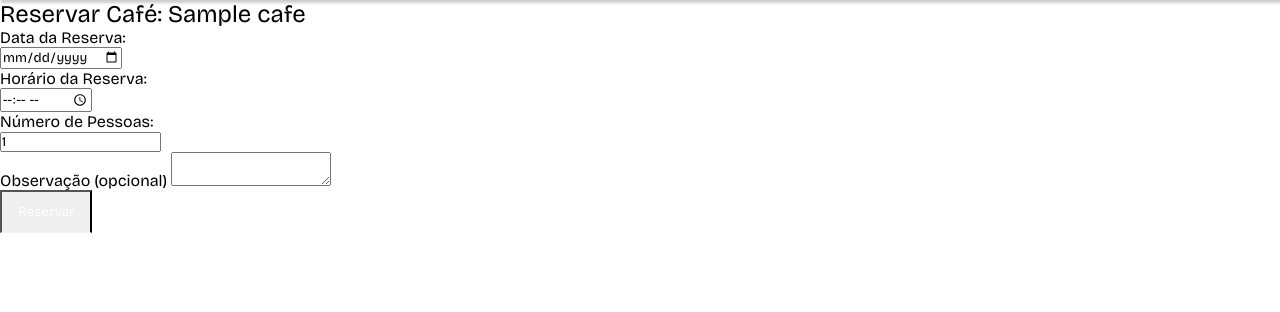
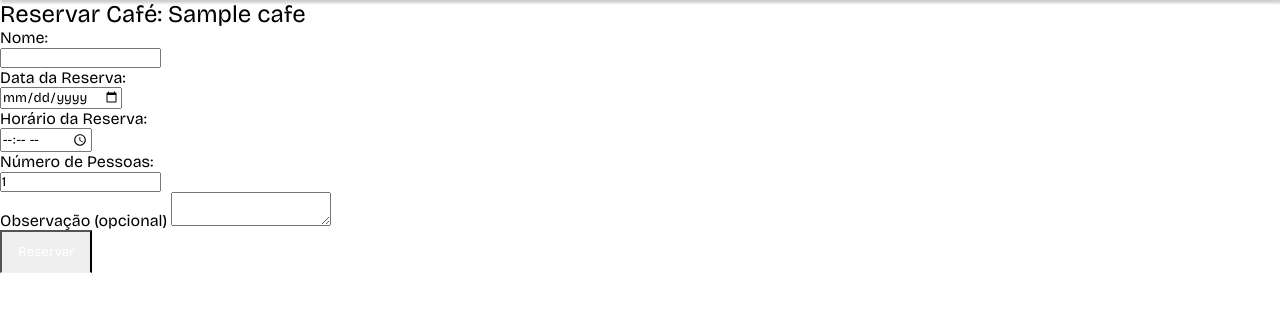
Before and after one commit to MatheusVelame/projetos2g3, a Django app: page /reservar_cafe/1/ in a window 1280 px wide. Shown: the part 74-386 px from the top of the page. Run offline with Django 5.2, Linux system fonts and the light colour scheme; a user stored in the database is signed in; tables that the repository leaves empty hold one stand-in row (values such as "Sample post").

Commit message:
solicitando nome em reservar_cafe - resolve issue 51

```diff
--- a/projeto/apps/templates/reservar_cafe.html
+++ b/projeto/apps/templates/reservar_cafe.html
@@ -13,6 +13,10 @@
         {% endif %}
         <form class="reserva" method="post">
             {% csrf_token %}
+            <div class="box-reserva">
+                <label for="nome">Nome:</label><br>
+                <input type="text" id="nome" name="nome" required><br>
+            </div>
             <div class="box-reserva">
                 <label for="data_reserva">Data da Reserva:</label><br>
                 <input type="date" id="data_reserva" name="data_reserva" required><br>
```
